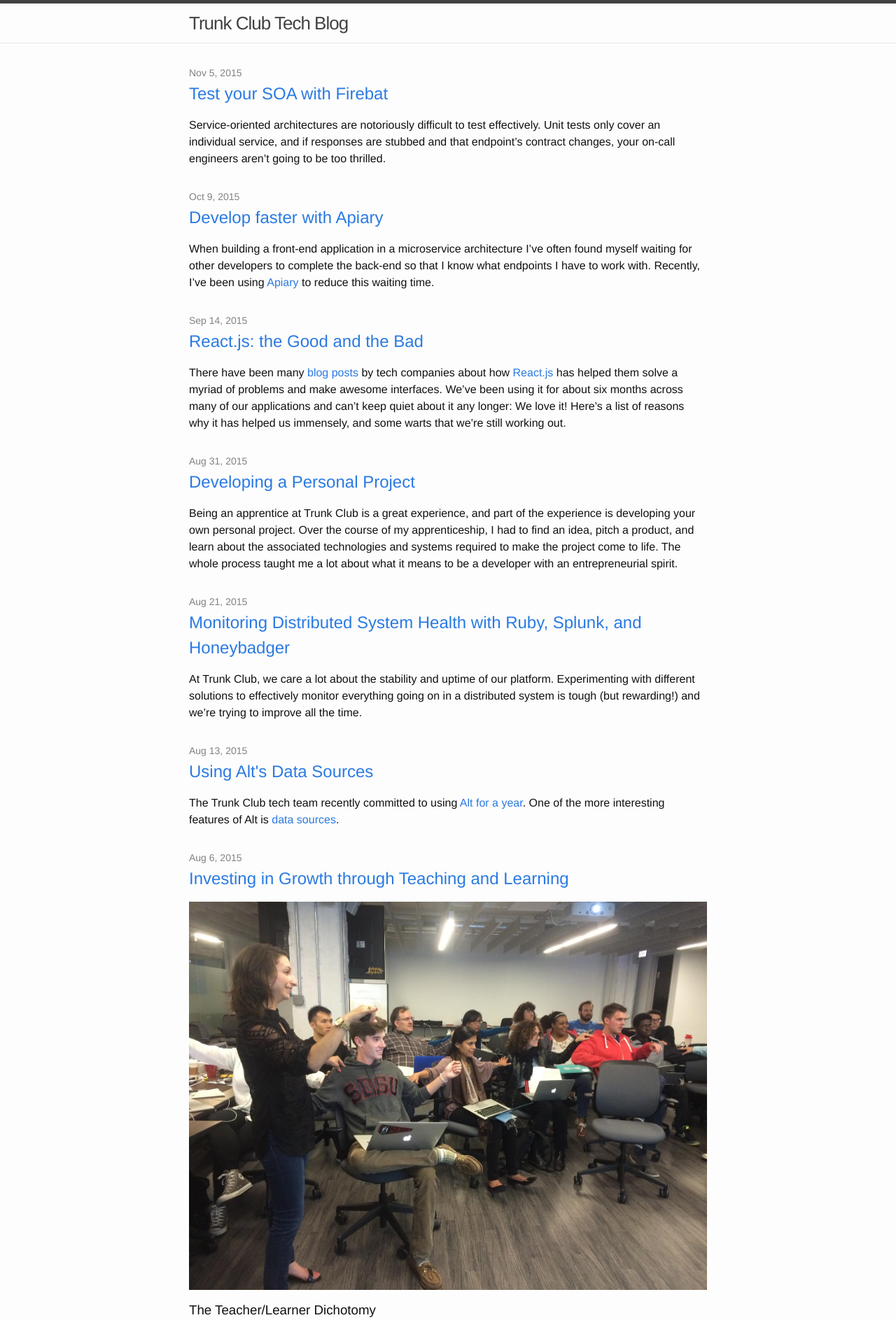
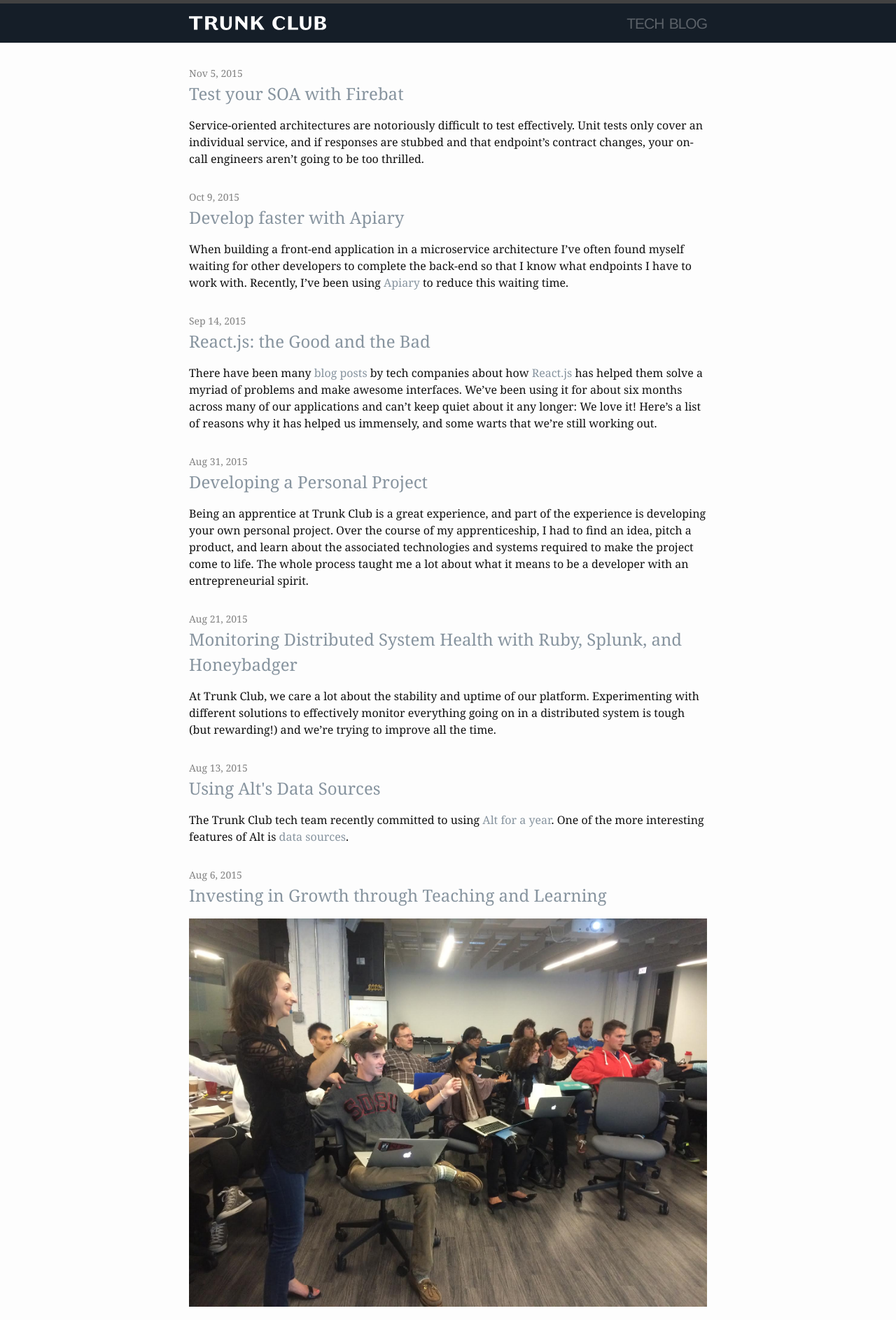
Before and after one commit to trunkclub/trunkclub.github.io, a Jekyll site: the page built from index.html, in a window 1280 px wide. Shown: the top 1887 px of the page at 70% size. Built offline with Jekyll 4.4.1, drawn with Linux system fonts in a browser that asks for light colours; comment, search, counter and statistics services are not loaded.

Commit message:
A little styling

```diff
--- a/_includes/header.html
+++ b/_includes/header.html
@@ -2,7 +2,9 @@
 
   <div class="wrapper">
 
-    <a class="site-title" href="{{ site.baseurl }}/">{{ site.title }}</a>
+    <a class="site-title" href="{{ site.baseurl }}/">
+      <img src="/assets/tc_logo.svg"/> <span class="title-text">tech blog</title>
+    </a>
 
     <nav class="site-nav">
       <a href="#" class="menu-icon">
--- a/_sass/_layout.scss
+++ b/_sass/_layout.scss
@@ -8,18 +8,32 @@
 
     // Positioning context for the mobile navigation icon
     position: relative;
+    background: #151e28;
+    img {
+      height: 20px;
+    }
 }
 
 .site-title {
     font-size: 26px;
-    line-height: 56px;
+    line-height: 51px;
     letter-spacing: -1px;
     margin-bottom: 0;
     float: left;
+    width: 100%;
 
     &,
     &:visited {
         color: $grey-color-dark;
+    }
+
+    .title-text {
+      color: rgba(255, 255, 255, 0.3);
+      float: right;
+      top: 1px;
+      font-size: 30px;
+      font-variant: small-caps;
+      font-family: Helvetica, Arial, sans-serif;
     }
 }
 
--- a/css/main.scss
+++ b/css/main.scss
@@ -6,7 +6,7 @@
 
 
 // Our variables
-$base-font-family: Helvetica, Arial, sans-serif;
+$base-font-family: Georgia, serif;
 $base-font-size:   16px;
 $small-font-size:  $base-font-size * 0.875;
 $base-line-height: 1.5;
@@ -15,7 +15,7 @@
 
 $text-color:       #111;
 $background-color: #fdfdfd;
-$brand-color:      #2a7ae2;
+$brand-color:      #87949F;
 
 $grey-color:       #828282;
 $grey-color-light: lighten($grey-color, 40%);
@@ -26,7 +26,6 @@
 
 $on-palm:          600px;
 $on-laptop:        800px;
-
 
 
 // Using media queries with like this:
```
Also changed, not shown: assets/tc_logo.svg (added).
